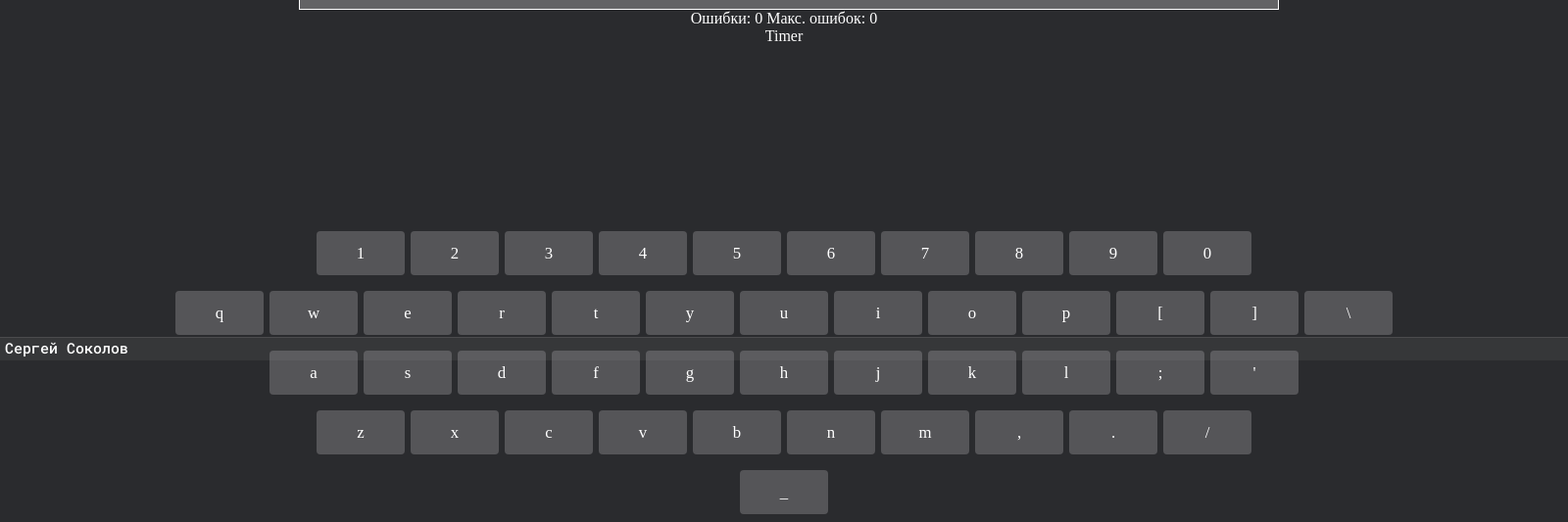
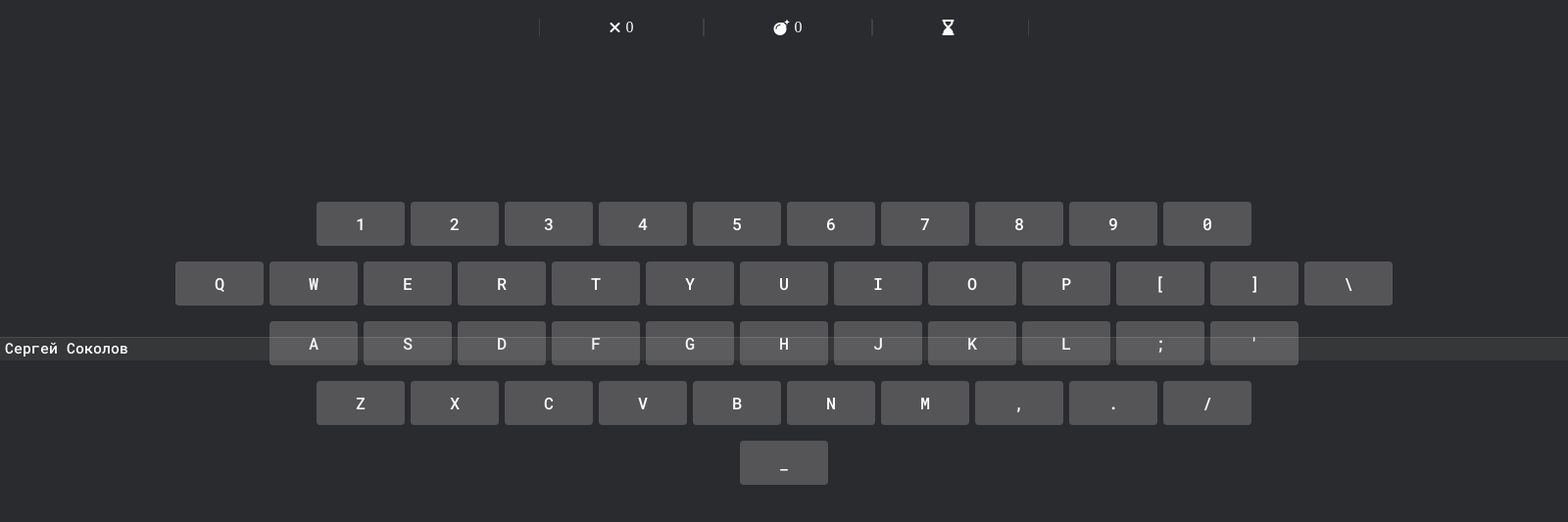
Before and after one commit to barbaratimson/Keyboard-trainer-Dipliom-NKEIVT, an Electron app: page index.html in a window 1600 px wide. Shown: the part 432-965 px from the top of the page at 98% size. After the commit the page ends 935 px from the top, so only its background shows below. Drawn offline with Linux system fonts and the light colour scheme.

Commit message:
added keyboard

```diff
--- a/index.html
+++ b/index.html
@@ -91,8 +91,20 @@
             <div id = "text-field">
                 <div id = "text2"></div>
                 </div>
-            <div class="text-center color-white" id="errorCounterField"></div>
-            <div id="timerField" class="text-center color-white">Timer</div>
+                <div class = "statsLine">
+                    <div class="slBlock">
+                        <i class="fa-regular fa-xmark text-center color-white"></i>
+                        <div class="text-center color-white" id="errorCounterField"></div>
+                    </div>
+                    <div class="slBlock">
+                        <i class="fa-solid fa-bomb  text-center color-white"></i>
+                        <div class="text-center color-white" id="errorCounterField2"></div>
+                    </div>
+                    <div class="slBlock">
+                        <i class="fa-solid fa-hourglass-end text-center color-white"></i>
+                        <div id="timerField" class="text-center color-white"></div>
+                    </div>
+            </div>
          </div>
     </div>
 
@@ -140,61 +152,61 @@
 <div class = "askBox"></div>
 <div class = "keyboardContainer">
     <div class = "keyLine">
-        <div class="keyboardKey">1</div>
-        <div class="keyboardKey">2</div>
-        <div class="keyboardKey">3</div>
-        <div class="keyboardKey">4</div>
-        <div class="keyboardKey">5</div>
-        <div class="keyboardKey">6</div>
-        <div class="keyboardKey">7</div>
-        <div class="keyboardKey">8</div>
-        <div class="keyboardKey">9</div>
-        <div class="keyboardKey">0</div>
+        <div class="keyboardKey" key1 = "1">1</div>
+        <div class="keyboardKey" key1 = "2">2</div>
+        <div class="keyboardKey" key1 = "3">3</div>
+        <div class="keyboardKey" key1 = "4">4</div>
+        <div class="keyboardKey" key1 = "5">5</div>
+        <div class="keyboardKey" key1 = "6">6</div>
+        <div class="keyboardKey" key1 = "7">7</div>
+        <div class="keyboardKey" key1 = "8">8</div>
+        <div class="keyboardKey" key1 = "9">9</div>
+        <div class="keyboardKey" key1 = "0">0</div>
     </div>
     <div class = "keyLine">
-        <div class="keyboardKey">q</div>
-        <div class="keyboardKey">w</div>
-        <div class="keyboardKey">e</div>
-        <div class="keyboardKey">r</div>
-        <div class="keyboardKey">t</div>
-        <div class="keyboardKey">y</div>
-        <div class="keyboardKey">u</div>
-        <div class="keyboardKey">i</div>
-        <div class="keyboardKey">o</div>
-        <div class="keyboardKey">p</div>
-        <div class="keyboardKey">[</div>
-        <div class="keyboardKey">]</div>
-        <div class="keyboardKey">\</div>
+        <div class="keyboardKey" key1 = "q" key2 = "Q" key3 = "й" key4 = "Й">Q</div>
+        <div class="keyboardKey" key1 = "w" key2 = "W" key3 = "ц" key4 = "Ц">W</div>
+        <div class="keyboardKey" key1 = "e" key2 = "E" key3 = "у" key4 = "У">E</div>
+        <div class="keyboardKey" key1 = "r" key2 = "R" key3 = "к" key4 = "К">R</div>
+        <div class="keyboardKey" key1 = "t" key2 = "T" key3 = "е" key4 = "Е">T</div>
+        <div class="keyboardKey" key1 = "y" key2 = "Y" key3 = "н" key4 = "Н">Y</div>
+        <div class="keyboardKey" key1 = "u" key2 = "U" key3 = "г" key4 = "Г">U</div>
+        <div class="keyboardKey" key1 = "i" key2 = "I" key3 = "ш" key4 = "Ш">I</div>
+        <div class="keyboardKey" key1 = "o" key2 = "O" key3 = "щ" key4 = "Щ">O</div>
+        <div class="keyboardKey" key1 = "p" key2 = "P" key3 = "з" key4 = "З">P</div>
+        <div class="keyboardKey" key1 = "[" key2 = "" key3 = "х" key4 = "Х">[</div>
+        <div class="keyboardKey" key1 = "]" key2 = "" key3 = "ъ" key4 = "Ъ">]</div>
+        <div class="keyboardKey" key1 = "\" key2 = "" key3 = "" key4 = "">\</div>
     </div>
 
     <div class = "keyLine">
-        <div class="keyboardKey">a</div>
-        <div class="keyboardKey">s</div>
-        <div class="keyboardKey">d</div>
-        <div class="keyboardKey">f</div>
-        <div class="keyboardKey">g</div>
-        <div class="keyboardKey">h</div>
-        <div class="keyboardKey">j</div>
-        <div class="keyboardKey">k</div>
-        <div class="keyboardKey">l</div>
-        <div class="keyboardKey">;</div>
-        <div class="keyboardKey">'</div>
+        <div class="keyboardKey" key1 = "a" key2 = "A" key3 = "ф" key4 = "Ф">A</div>
+        <div class="keyboardKey" key1 = "s" key2 = "S" key3 = "ы" key4 = "Ы">S</div>
+        <div class="keyboardKey" key1 = "d" key2 = "D" key3 = "в" key4 = "В">D</div>
+        <div class="keyboardKey" key1 = "f" key2 = "F" key3 = "а" key4 = "А">F</div>
+        <div class="keyboardKey" key1 = "g" key2 = "G" key3 = "п" key4 = "П">G</div>
+        <div class="keyboardKey" key1 = "h" key2 = "H" key3 = "р" key4 = "Р">H</div>
+        <div class="keyboardKey" key1 = "j" key2 = "J" key3 = "о" key4 = "О">J</div>
+        <div class="keyboardKey" key1 = "k" key2 = "K" key3 = "л" key4 = "Л">K</div>
+        <div class="keyboardKey" key1 = "l" key2 = "L" key3 = "д" key4 = "Д">L</div>
+        <div class="keyboardKey" key1 = ";" key2 = "" key3 = "ж" key4 = "Ж">;</div>
+        <div class="keyboardKey" key1 = "'" key2 = "" key3 = "э" key4 = "Э">'</div>
     </div>
 
     <div class = "keyLine">
-        <div class="keyboardKey">z</div>
-        <div class="keyboardKey">x</div>
-        <div class="keyboardKey">c</div>
-        <div class="keyboardKey">v</div>
-        <div class="keyboardKey">b</div>
-        <div class="keyboardKey">n</div>
-        <div class="keyboardKey">m</div>
-        <div class="keyboardKey">,</div>
-        <div class="keyboardKey">.</div>
-        <div class="keyboardKey">/</div>
+        <div class="keyboardKey" key1 = "z" key2 = "Z" key3 = "я" key4 = "Я">Z</div>
+        <div class="keyboardKey" key1 = "x" key2 = "X" key3 = "ч" key4 = "Ч">X</div>
+        <div class="keyboardKey" key1 = "c" key2 = "C" key3 = "с" key4 = "С">C</div>
+        <div class="keyboardKey" key1 = "v" key2 = "V" key3 = "м" key4 = "М">V</div>
+        <div class="keyboardKey" key1 = "b" key2 = "B" key3 = "и" key4 = "И">B</div>
+        <div class="keyboardKey" key1 = "n" key2 = "N" key3 = "т" key4 = "Т">N</div>
+        <div class="keyboardKey" key1 = "m" key2 = "M" key3 = "ь" key4 = "Ь">M</div>
+        <div class="keyboardKey" key1 = "," key2 = "" key3 = "б" key4 = "Б">,</div>
+        <div class="keyboardKey" key1 = "." key2 = "" key3 = "ю" key4 = "Ю">.</div>
+        <div class="keyboardKey" key1 = "/" key2 = "." >/</div>
     </div>
     <div class = "keyLine">
-        <div class="keyboardKey space" id="key1">_</div>
+        <div class="keyboardKey space" id = "key1" key1 = " ">_</div>
 
     </div>
 </div>
--- a/preload.js
+++ b/preload.js
@@ -25,6 +25,7 @@ window.addEventListener("DOMContentLoaded", () => {
     let averageErrors = document.getElementById("ae");
     let completedTasks1 = document.getElementById("ct")
     let errorCounterField = document.getElementById("errorCounterField");
+    let errorCounterField2 = document.getElementById("errorCounterField2");
     let timerField = document.getElementById("timerField");
     let task2 = document.getElementById("task2");
     let score1 = document.getElementById("score");
@@ -33,16 +34,23 @@ window.addEventListener("DOMContentLoaded", () => {
     let maxErrors = 0
     audio.volume = 0.2;
     audio1.volume = 0.2;
-    errorCounterField.innerHTML = "Ошибки: " + errorCounter + " " + "Макс. ошибок: " + maxErrors;
+    errorCounterField.innerHTML = "Ошибки: " + errorCounter
+    errorCounterField2.innerHTML = "Макс. ошибок: " + maxErrors;
+    const renderKeyboard = (inputKey,status) => {
+      const keyboard = document.querySelectorAll(".keyboardKey")
 
-    const renderKeyboard = (inputKey) => {
-      const keyboard = document.querySelectorAll(".keyboardKey")
-      if (inputKey == " ") {
-        inputKey = "_"
-      }
       keyboard.forEach(key => {
-        if (key.innerHTML === inputKey || key.innerHTML == ' ') {
-          key.style.background = "white"
+        let a = key.getAttribute("key1")
+        let b = key.getAttribute("key2")
+        let c = key.getAttribute("key3")
+        let d = key.getAttribute("key4")
+        if (a === inputKey || b === inputKey || c === inputKey || d === inputKey || key.innerHTML === ' ') {
+          if (status === true){
+            key.style.background = "green"
+          }
+          else {
+            key.style.background = "red"
+          }
           setTimeout(() => {
             key.style.background = "#ffffff33"
            }, 150);
@@ -51,6 +59,12 @@ window.addEventListener("DOMContentLoaded", () => {
 
     }
 
+    // if (key.innerHTML === inputKey || key.innerHTML == ' ') {
+    //   key.style.background = "white"
+    //   setTimeout(() => {
+    //     key.style.background = "#ffffff33"
+    //    }, 150);
+    // }
     showModal.addEventListener("click",()=>{
       confirmBox.style.visibility = "visible"
       confirmBox.style.opacity = "1"
@@ -292,7 +306,8 @@ window.addEventListener("DOMContentLoaded", () => {
       score1.innerHTML = `Счет: ${score}`
       completedTasks1.innerHTML = `Заданий: ${completedTasks}`
       averageErrors.innerHTML = `Сред. ошибки: ${averageErrors1}`
-      errorCounterField.innerHTML = "Ошибки: " + errorCounter + " " + "Макс. ошибок: " + maxErrors;
+      errorCounterField.innerHTML = errorCounter
+      errorCounterField2.innerHTML =  maxErrors;
       mainMenu.style.bottom = "100vh"
     }
 
@@ -324,7 +339,7 @@ window.addEventListener("DOMContentLoaded", () => {
     timersRunning++
     var ad = setInterval(function() {
       timerTime--
-      timerField.innerHTML = `${timerTime} сек. осталось`
+      timerField.innerHTML = `${timerTime} сек.`
       console.log(timerTime)
       console.log(timersRunning)
       if(timerTime === 0) {
@@ -338,6 +353,20 @@ window.addEventListener("DOMContentLoaded", () => {
   }
 
     // Task 1
+
+    const randomAO = (amount) => {
+      let e = []
+      for (let i = 0; i < amount; i++) {
+        a = Math.round(Math.random());
+        if (a == 1) {
+          e.push("a");
+        } else {
+          e.push("o");
+        }
+      }
+      e = e.join("");
+      return e
+    }
     task1.addEventListener("click", () => {
       let max = 0
       userInputMessage("Sybmols amount",max)
@@ -409,10 +438,9 @@ window.addEventListener("DOMContentLoaded", () => {
         if (typeof ascii == "number" && ascii < 1200 && ascii > 15) {
           // field1.style.display = "inline";
           // field1.innerHTML = String.fromCharCode(ascii);
-          console.log(`${String.fromCharCode(ascii)}`)
-          renderKeyboard(key)
           let key1 = String.fromCharCode(ascii);
             if (key1 === b.charAt(0) && b.length != 0) {
+              renderKeyboard(key,true)
               b = b.substring(1, b.length);
               c = c + key1
               textField.innerHTML = `${b}`;
@@ -432,13 +460,15 @@ window.addEventListener("DOMContentLoaded", () => {
               }
             } else {
               // xmarkAnimation();
+              renderKeyboard(key,false)
               audio1.play();
               errorCounter++;
               allErrors++
               averageErrors1 = Math.floor(allErrors/completedTasks)
               averageErrors.innerHTML = `Сред. ошибки: ${averageErrors1}`
 
-              errorCounterField.innerHTML = "Ошибки: " + errorCounter + " " + "Макс. ошибок: " + maxErrors;
+              errorCounterField.innerHTML = errorCounter
+              errorCounterField2.innerHTML = maxErrors;
             }
 
 
--- a/style.css
+++ b/style.css
@@ -81,6 +81,8 @@
   height: 62px;
   justify-content: center;
   align-items: center;
+  border-top: 1px solid var(--border-color);
+  border-right: 0;
 }
 
 .sidesContainer > .tcwSideRight {
@@ -314,10 +316,28 @@
   flex-direction: column;
   align-items: center;
   position: absolute;
-  top: 50%;
+  top: 45%;
   left: 50%;
   margin-right: -50%;
   transform: translate(-50%, -50%) }
+
+  .statsLine {
+    display: flex;
+    position: relative;
+    flex-direction: row;
+    align-items: center;
+    width: 500px;
+    top:40px;
+  }
+  .statsLine > .slBlock {
+    display: flex;
+    justify-content: center;
+    align-items: center;
+    flex-grow: 1;
+    border-right: 1px solid var(--border-color);
+    border-left: 1px solid var(--border-color);
+    gap: 5px;
+  }
 
 #text-field {
   width: 1000px;
@@ -467,7 +487,7 @@ nav > .nav-section {
   display: flex;
   flex-direction: column;
   position: relative;
-  top: 580px;
+  top: 550px;
 }
 
 .keyLine {
@@ -490,6 +510,8 @@ nav > .nav-section {
     border: none;
     background: #ffffff33;
     color: #ffffff;
+    font-family: 'Roboto Mono', monospace;
+    font-size: 19px;
     font-size: 1.05rem;
     outline: none;
     display: inline-flex;
```
